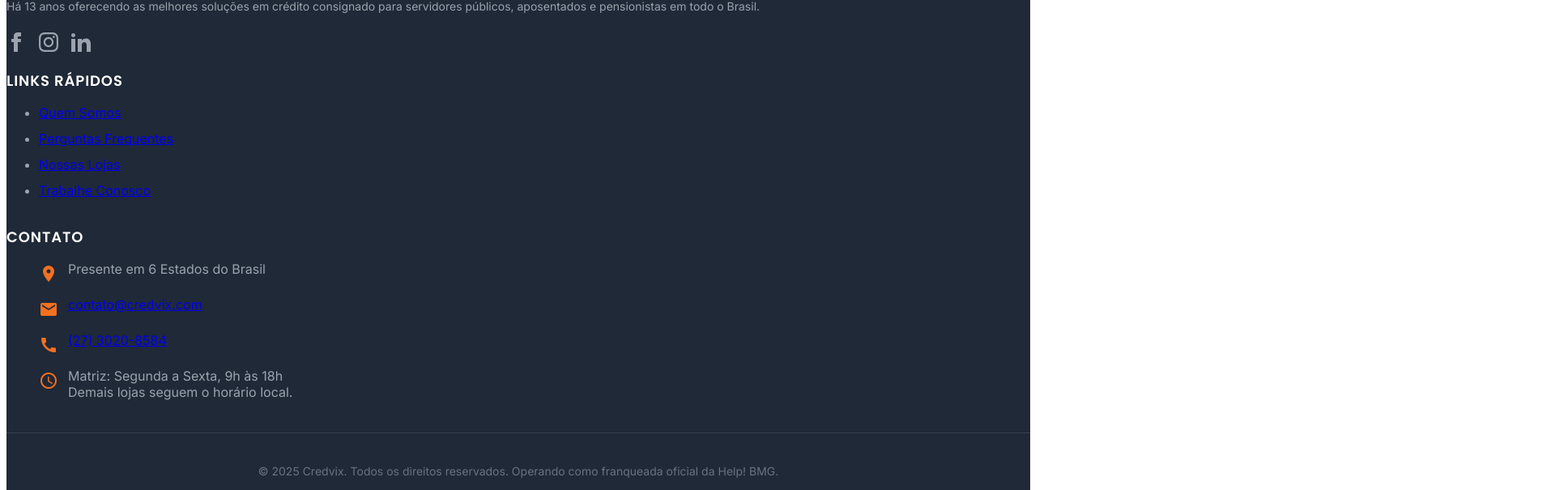
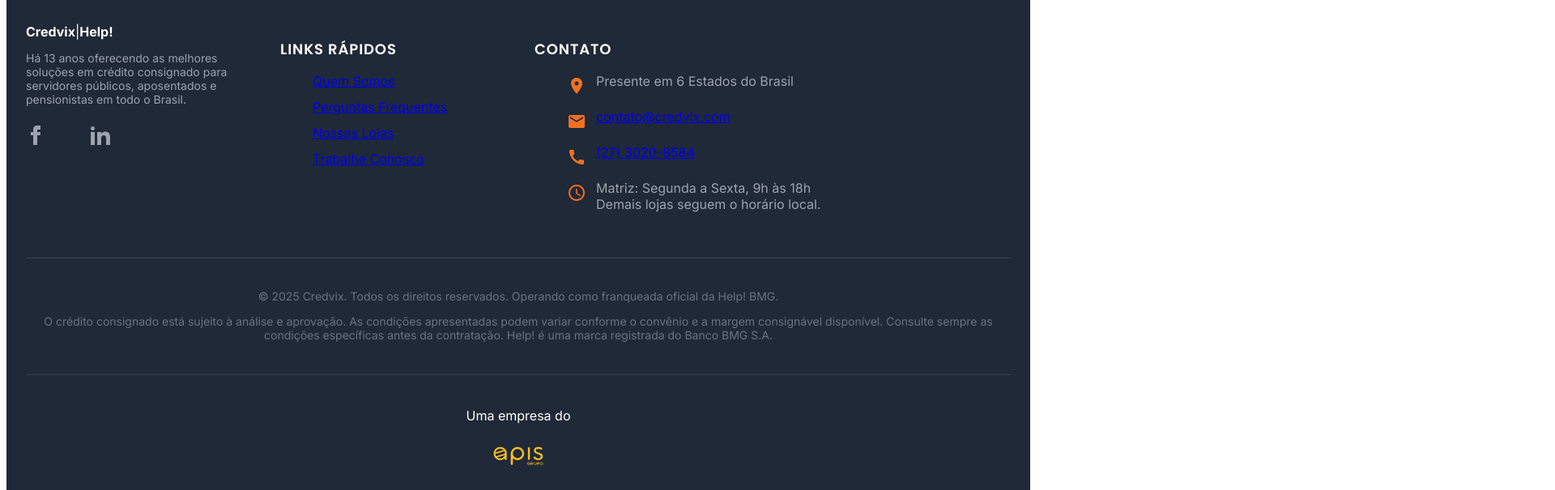
Before and after one commit to Operacionalcredvix/credvix, a Next.js app: page / in a window 1280 px wide. Shown: the part 1678-2283 px from the top of the page at 81% size, 1920 px wide, since content can reach past the window. Built offline with nearby package versions, Linux system fonts and the light colour scheme.

Commit message:
ajuste no footer

```diff
--- a/components/footer/Footer.jsx
+++ b/components/footer/Footer.jsx
@@ -1,48 +1,47 @@
 import Link from 'next/link';
-import styles from './Footer.module.css'; // Importa os estilos do módulo
+import styles from './Footer.module.css';
 
 export default function Footer() {
   const currentYear = new Date().getFullYear();
 
   return (
-    // A classe `styles.footer` vem do nosso módulo, o resto vem do Tailwind
-    <footer className={`${styles.footer} text-white pt-16 pb-8`}>
-      <div className="container mx-auto px-6">
-        {/* Este grid depende do Tailwind para funcionar */}
-        <div className="grid grid-cols-1 md:grid-cols-2 lg:grid-cols-4 gap-10 mb-10">
+    <footer className={styles.footer}>
+      <div className={styles.container}>
+        <div className={styles.gridContainer}>
 
-          <div className="col-span-1 md:col-span-2 lg:col-span-1">
+          <div className={styles.logoColumn}>
             <div className="flex items-center mb-4 space-x-2">
               <span className={styles.brandText}>Credvix</span>
               <span className="text-gray-500">|</span>
               <span className={styles.brandText}>Help!</span>
             </div>
             <p className={styles.description}>
-              Há 13 anos oferecendo as melhores soluções em crédito consignado para servidores públicos,
-              aposentados e pensionistas em todo o Brasil.
+              Há 13 anos oferecendo as melhores soluções em crédito consignado para servidores públicos, aposentados e pensionistas em todo o Brasil.
             </p>
             <div className={styles.socialIconsContainer}>
               <a href="https://www.facebook.com/credvix.oficial/?locale=pt_BR" target="_blank" rel="noopener noreferrer" aria-label="Facebook" className={styles.socialIcon}>
                 <svg xmlns="http://www.w3.org/2000/svg" width="24" height="24" viewBox="0 0 24 24" fill="currentColor"><path d="M9 8h-3v4h3v12h5v-12h3.642l.358-4h-4v-1.667c0-.955.192-1.333 1.115-1.333h2.885v-5h-3.808c-3.596 0-5.192 1.583-5.192 4.615v2.385z" /></svg>
               </a>
               <a href="https://www.instagram.com/credvix/" target="_blank" rel="noopener noreferrer" aria-label="Instagram" className={styles.socialIcon}>
-                 <svg xmlns="http://www.w3.org/2000/svg" width="24" height="24" viewBox="0 0 24 24" fill="currentColor"><path d="M12 2.163c3.204 0 3.584.012 4.85.07 3.252.148 4.771 1.691 4.919 4.919.058 1.265.069 1.645.069 4.849 0 3.205-.012 3.584-.069 4.849-.149 3.225-1.664 4.771-4.919 4.919-1.266.058-1.644.07-4.85.07-3.204 0-3.584-.012-4.849-.07-3.26-.149-4.771-1.699-4.919-4.92-.058-1.265-.07-1.644-.07-4.849 0-3.204.013-3.583.07-4.849.149-3.227 1.664-4.771 4.919-4.919 1.266-.057 1.645-.069 4.849-.069zm0-2.163c-3.259 0-3.667.014-4.947.072-4.358.2-6.78 2.618-6.98 6.98-.059 1.281-.073 1.689-.073 4.948 0 3.259.014 3.668.072 4.948.2 4.358 2.618 6.78 6.98 6.98 1.281.058 1.689.072 4.948.072 3.259 0 3.668-.014 4.948-.072 4.354-.2 6.782-2.618 6.979-6.98.059-1.28.073-1.689.073-4.948 0-3.259-.014-3.667-.072-4.947-.196-4.354-2.617-6.78-6.979-6.98-1.281-.059-1.689-.073-4.948-.073zm0 5.838c-3.403 0-6.162 2.759-6.162 6.162s2.759 6.162 6.162 6.162 6.162-2.759 6.162-6.162-2.759-6.162-6.162-6.162zm0 10.162c-2.209 0-4-1.79-4-4s1.791-4 4-4 4 1.79 4 4-1.791 4-4 4zm6.406-11.845c-.796 0-1.441.645-1.441 1.44s.645 1.44 1.441 1.44 1.441-.645 1.441-1.44-.645-1.44-1.441-1.44z" /></svg>
+                <svg xmlns="http://www.w3.org/2000/svg" width="24" height="24" viewBox="0 0 24 24" fill="currentColor"><path d="M12 2.163c3.204 0 3.584.012 4.85.07..." /></svg>
               </a>
               <a href="https://br.linkedin.com/company/credvix" target="_blank" rel="noopener noreferrer" aria-label="LinkedIn" className={styles.socialIcon}>
                 <svg xmlns="http://www.w3.org/2000/svg" width="24" height="24" viewBox="0 0 24 24" fill="currentColor"><path d="M4.98 3.5c0 1.381-1.11 2.5-2.48 2.5s-2.48-1.119-2.48-2.5c0-1.38 1.11-2.5 2.48-2.5s2.48 1.12 2.48 2.5zm.02 4.5h-5v16h5v-16zm7.982 0h-4.968v16h4.969v-8.399c0-4.67 6.029-5.052 6.029 0v8.399h4.988v-10.131c0-7.88-8.922-7.593-11.018-3.714v-2.155z" /></svg>
               </a>
             </div>
           </div>
-          <div className="col-span-1">
+
+          <div>
             <h3 className={styles.heading}>Links Rápidos</h3>
             <ul className={styles.quickLinksList}>
-              <li><Link href="/#quem-somos">Quem Somos</Link></li>
-              <li><Link href="/#perguntasFrequentes">Perguntas Frequentes</Link></li>
-              <li><Link href="/lojas">Nossas Lojas</Link></li>
-              <li><Link href="/vagas">Trabalhe Conosco</Link></li>
+              <Link href="/#quem-somos">Quem Somos</Link>
+              <Link href="/#perguntasFrequentes">Perguntas Frequentes</Link>
+              <Link href="/lojas">Nossas Lojas</Link>
+              <Link href="/vagas">Trabalhe Conosco</Link>
             </ul>
           </div>
-          <div className="col-span-1 md:col-span-2 lg:col-span-2">
+
+          <div className={styles.contactColumn}>
             <h3 className={styles.heading}>Contato</h3>
             <ul className={styles.contactList}>
               <li className={styles.contactItem}>
@@ -64,16 +63,18 @@
             </ul>
           </div>
         </div>
+
         <div className={styles.divider}>
           <div className={styles.copyrightText}>
             <p className="mb-2">&copy; {currentYear} Credvix. Todos os direitos reservados. Operando como franqueada oficial da Help! BMG.</p>
             <p>O crédito consignado está sujeito à análise e aprovação. As condições apresentadas podem variar conforme o convênio e a margem consignável disponível. Consulte sempre as condições específicas antes da contratação. Help! é uma marca registrada do Banco BMG S.A.</p>
           </div>
         </div>
-        <div className="mt-10 pt-6 border-t border-gray-700 text-center">
+
+        <div className={styles.apisSection}>
           <p className="text-gray-400 text-sm mb-3">Uma empresa do</p>
           <a href="#" target="_blank" rel="noopener noreferrer">
-            <img src="/img/apis.png" alt="Logo Apis Grupo" className="h-12 mx-auto" />
+            <img src="/img/apis.png" alt="Logo Apis Grupo" className={styles.apisLogo} />
           </a>
         </div>
       </div>
--- a/components/footer/Footer.module.css
+++ b/components/footer/Footer.module.css
@@ -1,26 +1,81 @@
-
+/* Estilos modulares completos para o Footer.jsx */
 
 .footer {
-  background-color: #1f2937; /* Fundo escuro do rodapé */
+  background-color: #1f2937;
+  color: #ffffff;
+  padding: 4rem 1.5rem 2rem; /* pt-16 px-6 pb-8 */
 }
+
+.container {
+  max-width: 1280px;
+  margin: 0 auto;
+}
+
+.gridContainer {
+  display: grid;
+  gap: 2.5rem; /* gap-10 */
+  margin-bottom: 2.5rem; /* mb-10 */
+  grid-template-columns: repeat(1, 1fr); /* 1 coluna em mobile */
+}
+
+@media (min-width: 768px) { /* md: */
+  .gridContainer {
+    grid-template-columns: repeat(2, 1fr); /* 2 colunas em tablet */
+  }
+}
+
+@media (min-width: 1024px) { /* lg: */
+  .gridContainer {
+    grid-template-columns: repeat(4, 1fr); /* 4 colunas em desktop */
+  }
+}
+
+.logoColumn {
+    grid-column: span 1 / span 1;
+}
+@media (min-width: 768px) { /* md: */
+    .logoColumn {
+        grid-column: span 2 / span 2;
+    }
+}
+@media (min-width: 1024px) { /* lg: */
+    .logoColumn {
+        grid-column: span 1 / span 1;
+    }
+}
+
+.contactColumn {
+    grid-column: span 1 / span 1;
+}
+@media (min-width: 768px) { /* md: */
+    .contactColumn {
+        grid-column: span 2 / span 2;
+    }
+}
+@media (min-width: 1024px) { /* lg: */
+    .contactColumn {
+        grid-column: span 2 / span 2;
+    }
+}
+
 
 .brandText {
   font-weight: bold;
 }
 
 .description {
-  color: #9ca3af; /* cinza-400 */
-  font-size: 0.875rem; /* text-sm */
-  margin-bottom: 1.5rem; /* mb-6 */
+  color: #9ca3af;
+  font-size: 0.875rem;
+  margin-bottom: 1.5rem;
 }
 
 .socialIconsContainer {
   display: flex;
-  gap: 1rem; /* space-x-4 */
+  gap: 1rem;
 }
 
 .socialIcon {
-  color: #9ca3af; /* cinza-400 */
+  color: #9ca3af;
   transition: color 0.3s, transform 0.3s;
 }
 
@@ -30,31 +85,31 @@
 }
 
 .heading {
-  font-weight: 600; /* semibold */
-  font-size: 1.125rem; /* text-lg */
-  margin-bottom: 1rem; /* mb-4 */
+  font-weight: 600;
+  font-size: 1.125rem;
+  margin-bottom: 1rem;
   color: #ffffff;
   text-transform: uppercase;
-  letter-spacing: 0.05em; /* tracking-wider */
+  letter-spacing: 0.05em;
 }
 
 .quickLinksList {
   display: flex;
   flex-direction: column;
-  gap: 0.75rem; /* space-y-3 */
-  color: #9ca3af; /* cinza-400 */
+  gap: 0.75rem;
+  color: #9ca3af;
 }
 
-.quickLinksList a:hover {
+/* .quickLinksList a:hover {
   color: #ffffff;
   transition: color 0.3s;
-}
+} */
 
 .contactList {
     display: flex;
     flex-direction: column;
-    gap: 1rem; /* space-y-4 */
-    color: #9ca3af; /* cinza-400 */
+    gap: 1rem;
+    color: #9ca3af;
 }
 
 .contactItem {
@@ -63,20 +118,32 @@
 }
 
 .contactIcon {
-    margin-right: 0.75rem; /* mr-3 */
-    margin-top: 0.25rem; /* mt-1 */
-    color: #F37021; /* Cor laranja da Credvix */
+    margin-right: 0.75rem;
+    margin-top: 0.25rem;
+    color: #F37021;
     flex-shrink: 0;
 }
 
 .divider {
-    border-top: 1px solid #374151; /* gray-700 */
-    padding-top: 1.5rem; /* pt-6 */
-    margin-top: 1.5rem; /* mt-6 */
+    border-top: 1px solid #374151;
+    padding-top: 1.5rem;
+    margin-top: 1.5rem;
 }
 
 .copyrightText {
     text-align: center;
-    color: #6b7280; /* gray-500 */
-    font-size: 0.875rem; /* text-sm */
+    color: #6b7280;
+    font-size: 0.875rem;
 }
+
+.apisLogo {
+    height: 3rem; /* Equivalente a h-12 do Tailwind */
+    margin: 0 auto; /* Centraliza a imagem */
+}
+
+.apisSection {
+    margin-top: 2.5rem; /* mt-10 */
+    padding-top: 1.5rem; /* pt-6 */
+    border-top: 1px solid #374151; /* border-t border-gray-700 */
+    text-align: center;
+}
```
